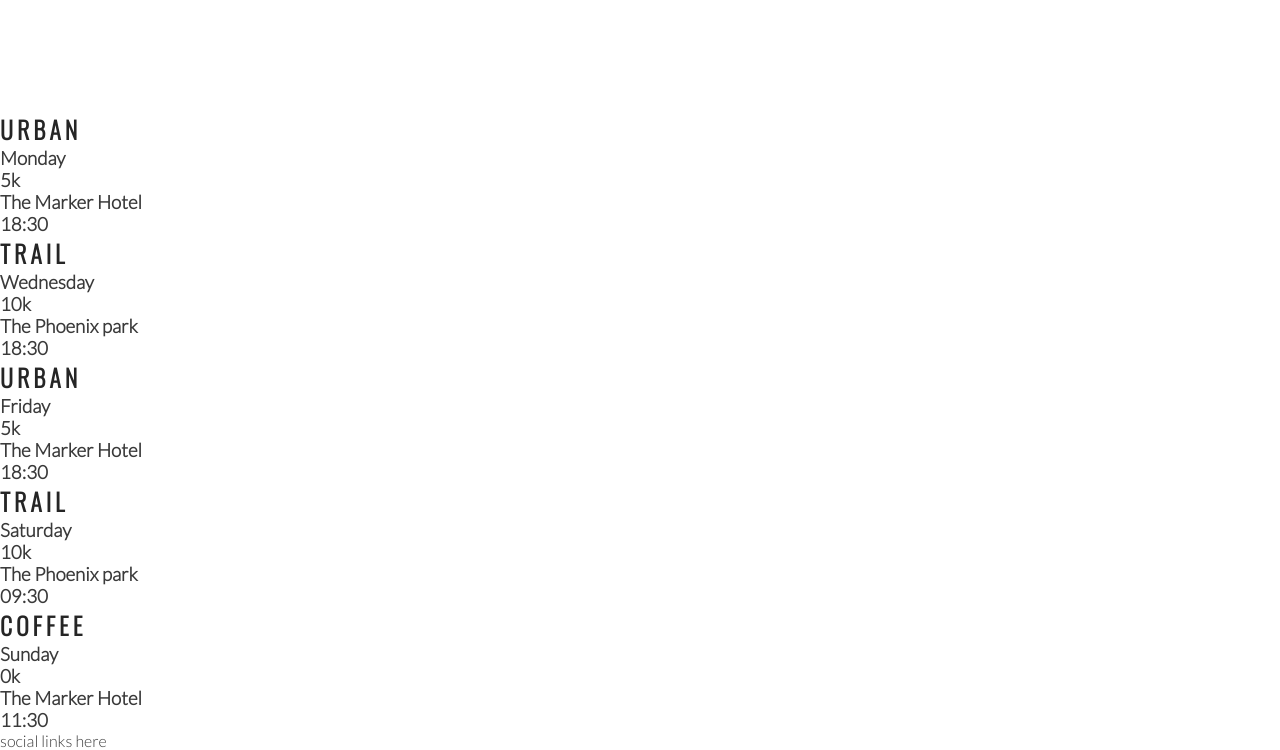
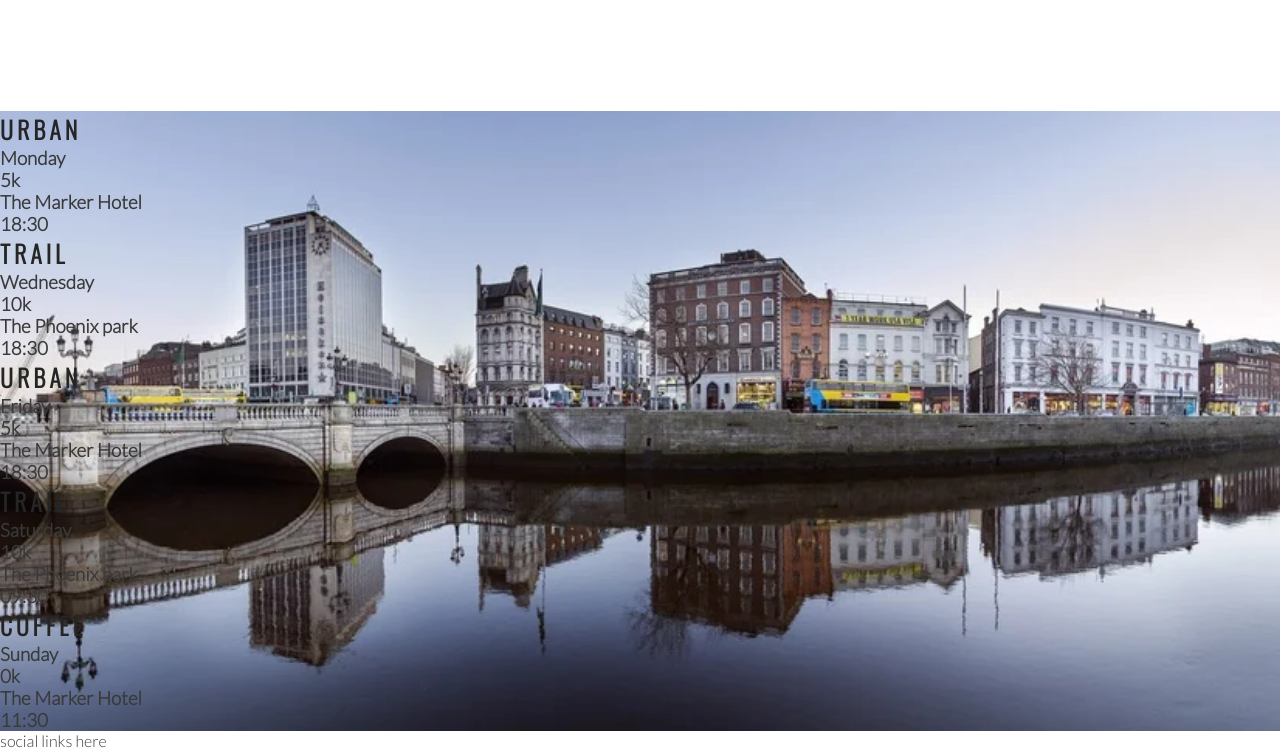
Before and after one commit to shanecoen/Love-running-code-institute, a plain HTML site: page index.html in a window 1280 px wide. Shown: the part 1184-1934 px from the top of the page. Drawn offline with nearby package versions, Linux system fonts and the light colour scheme.

Commit message:
add background image to times section

```diff
--- a/assets/css/style.css
+++ b/assets/css/style.css
@@ -186,3 +186,12 @@ hr {
     height: 100%;
     border-radius: 50%;
 }
+
+#times {
+    background-image: url('../images/dublin-city.webp');
+    background-repeat: no-repeat;
+    background-size: cover;
+    background-position: center;
+    width: 100%;
+    overflow: hidden;
+}
--- a/index.html
+++ b/index.html
@@ -75,7 +75,7 @@
             </div>
     </Section>
 
-    <Section>
+    <Section id="times">
         <div>
             <h2>Urban</h2>
             <h3>Monday</h3>
```
Also changed, not shown: assets/images/dublin-city.webp (added).
